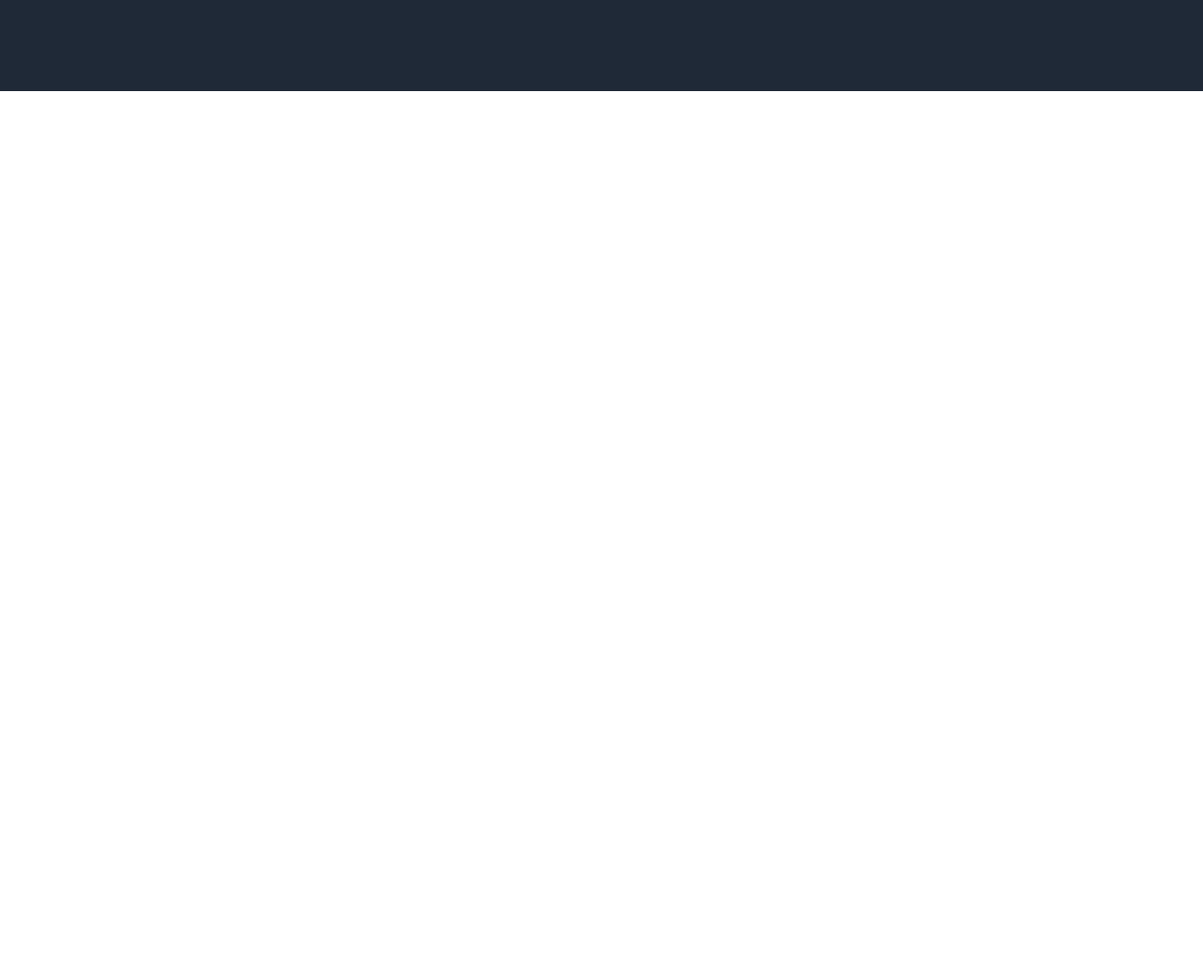
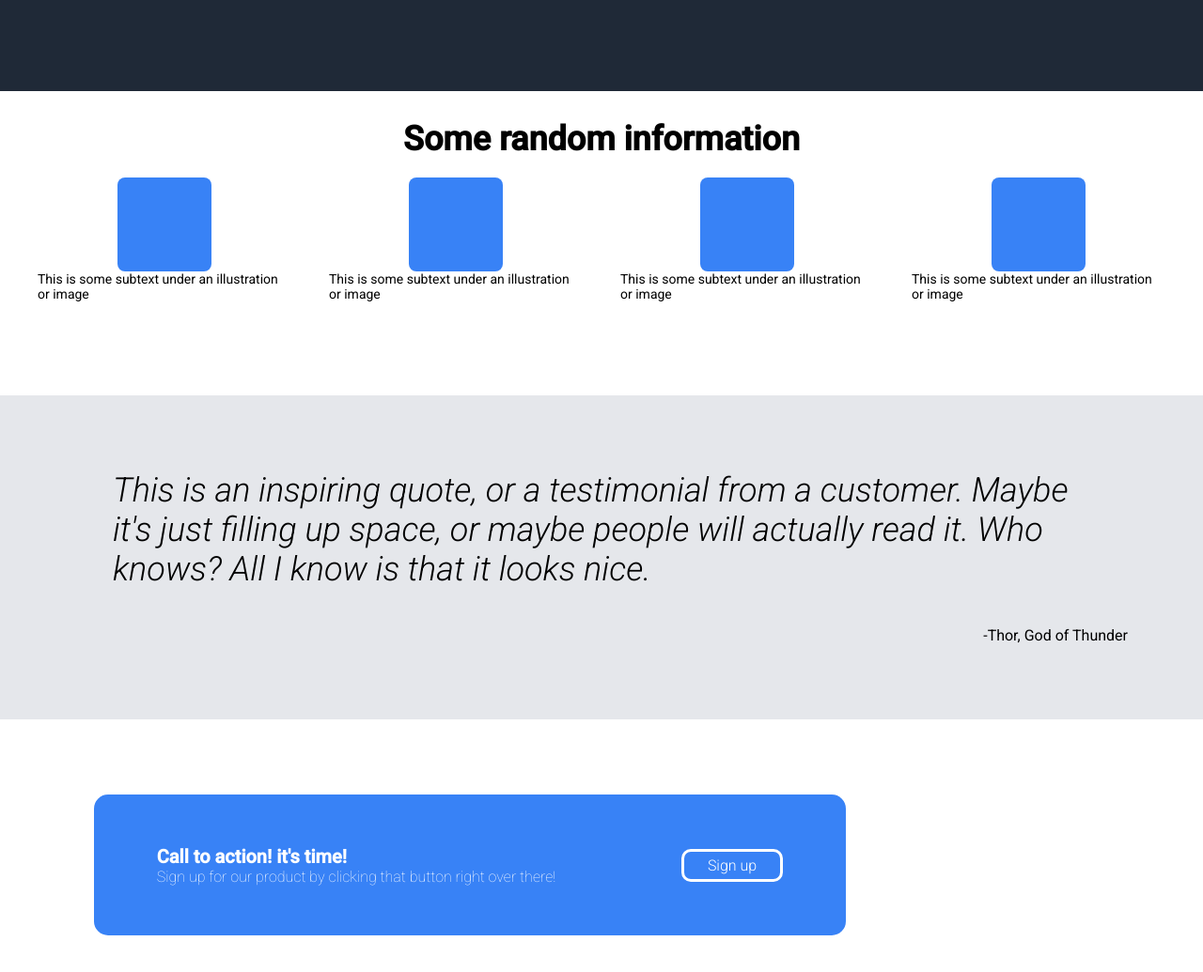
Before and after one commit to chilidaehones/landing_page, a plain HTML site: page index.html in a window 1280 px wide. Shown: the part 421-1456 px from the top of the page at 94% size. Before the commit the page ends 800 px from the top, so only its background shows below. Drawn offline with Linux system fonts and the light colour scheme.

Commit message:
finished CTA

```diff
--- a/index.html
+++ b/index.html
@@ -27,6 +27,26 @@
             This is a placeholder for an image
         </div>
     </div>
-    <div class="middle"></div>
+    <div class="middle">
+        Some random information
+        <div class="cards">
+            <div class="card"><div class="card-image"></div>This is some subtext under an illustration or image</div>
+            <div class="card"><div class="card-image"></div>This is some subtext under an illustration or image</div>
+            <div class="card"><div class="card-image"></div>This is some subtext under an illustration or image</div>
+            <div class="card"><div class="card-image"></div>This is some subtext under an illustration or image</div>
+        </div>
+    </div>
+    <div class="quote">
+        <div class="quote-text"> This is an inspiring quote, or a testimonial from a customer. Maybe it's just filling up space, or maybe people will actually read it. Who knows? All I know is that it looks nice.</div>
+        <div class="quote-sign">-Thor, God of Thunder</div>
+    </div>
+    <div class="cta">
+        <div class="cta-content">
+            <div class="cta-title">Call to action! it's time!</div>
+            <div class="cta-text">Sign up for our product by clicking that button right over there!</div>
+        </div>
+        <div class="cta-button">Sign up</div>
+    </div>
+
 </body>
 </html>
--- a/style.css
+++ b/style.css
@@ -65,3 +65,93 @@ body {
     background-color: gold;
     margin-left: 40px;
 }
+
+.middle {
+    display: flex;
+    flex-direction: column;
+    justify-content: center;
+    align-items: center;
+    margin-top: 30px;
+    font-size: 36px;
+    font-weight: 800;
+}
+
+.cards {
+    display: flex;
+    gap: 40px;
+    margin-top: 20px;
+    margin-left: 40px;
+    margin-right: 40px;
+}
+.card {
+    display: flex;
+    flex-direction: column;
+    justify-content: space-between;
+    font-size: 14px;
+    font-weight: 400;
+    align-items: center;
+}
+
+.card-image {
+    height: 100px;
+    width: 100px;
+    border-radius: 8px;
+    background-color: #3882F6;
+}
+
+.quote {
+    background-color: #E5E7EB;
+    display: flex;
+    flex-direction: column;
+    justify-content: space-around;
+    padding: 80px;
+    margin-top: 100px;
+}
+
+.quote-text {
+    font-size: 36px;
+    font-style: italic;
+    font-weight: 300;
+    margin-left: 40px;
+    margin-right: 40px;
+}
+
+.quote-sign {
+    margin-top: 40px;
+    display: flex;
+    justify-content: flex-end;
+}
+
+.cta {
+    background-color: #3882F6;
+    width: 800px;
+    height: 150px;
+    margin-top: 80px;
+    margin-bottom: 80px;
+    margin-left: 100px;
+    margin-right: 100px;
+    border-radius: 15px;
+    display: flex;
+    justify-content: space-around;
+    align-items: center;
+    color: white;
+}
+
+.cta-title {
+    font-weight: 700;
+    font-size: 20px;
+}
+
+.cta-text {
+    font-weight: 200;
+}
+
+.cta-button {
+    border-style: solid;
+    padding-left: 25px;
+    padding-right: 25px;
+    padding-top: 5px;
+    padding-bottom: 5px;
+    border-radius: 10px;
+    font-weight: 300;
+}
```
